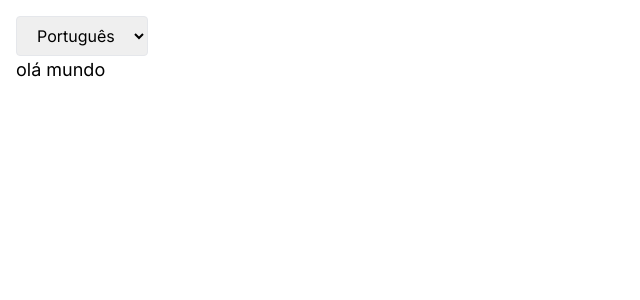
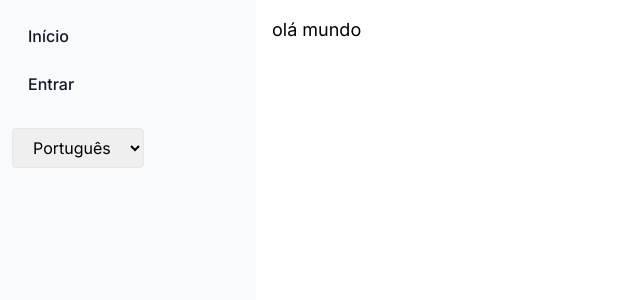
Before and after one commit to igorgabriel14/fe-emooe-rh, a Vue app: page / in a window 1280 px wide. Shown: the top 300 px of the page, without its empty margins (0-640 px from the left). Built offline with nearby package versions, Linux system fonts and the light colour scheme.

Commit message:
add BaseSidebar component with language switcher and navigation links

```diff
--- a/src/App.vue
+++ b/src/App.vue
@@ -1,17 +1,19 @@
 <script>
 import { RouterView } from 'vue-router'
+import BaseSidebar from './components/BaseSidebar.vue'
 
 export default {
   name: 'App',
   components: {
     RouterView,
-  },
-  data() {
-    return {}
+    BaseSidebar,
   },
 }
 </script>
 
 <template>
-  <RouterView />
+  <div class="flex h-screen">
+    <BaseSidebar />
+    <RouterView />
+  </div>
 </template>
--- /dev/null
+++ b/src/components/BaseSidebar.vue
@@ -0,0 +1,100 @@
+<script>
+import LanguageSwitcher from './LanguageSwitcher.vue'
+import { Transition } from 'vue'
+
+export default {
+  name: 'BaseSidebar',
+  components: {
+    LanguageSwitcher,
+    Transition,
+  },
+  data() {
+    return {
+      isSidebarOpen: false,
+    }
+  },
+  methods: {
+    toggleSidebar() {
+      this.isSidebarOpen = !this.isSidebarOpen
+    },
+    closeSidebar() {
+      this.isSidebarOpen = false
+    },
+  },
+}
+</script>
+
+<template>
+  <div>
+    <button @click="toggleSidebar" class="sm:hidden p-2">
+      <span class="sr-only">Toggle Sidebar</span>
+      <svg
+        xmlns="http://www.w3.org/2000/svg"
+        fill="none"
+        viewBox="0 0 24 24"
+        stroke-width="1.5"
+        stroke="currentColor"
+        class="size-6"
+      >
+        <path
+          stroke-linecap="round"
+          stroke-linejoin="round"
+          d="M3.75 6.75h16.5M3.75 12h16.5m-16.5 5.25H12"
+        />
+      </svg>
+    </button>
+    <aside
+      :class="[
+        'fixed top-0 left-0 z-40 w-64 h-screen bg-gray-50  transition-transform transform',
+        isSidebarOpen ? 'translate-x-0' : '-translate-x-full',
+        'sm:translate-x-0 sm:static sm:inset-auto',
+      ]"
+      aria-label="Sidebar"
+    >
+      <div class="h-full px-3 py-4 overflow-y-auto">
+        <ul class="space-y-2 font-medium">
+          <li>
+            <router-link
+              to="/"
+              class="block px-4 py-2 text-gray-900 rounded-lg hover:bg-gray-200"
+              @click="closeSidebar"
+            >
+              {{ $t('sidebar.home') }}
+            </router-link>
+          </li>
+          <li>
+            <router-link
+              to="/login"
+              class="block px-4 py-2 text-gray-900 rounded-lg hover:bg-gray-200"
+              @click="closeSidebar"
+            >
+              {{ $t('sidebar.login') }}
+            </router-link>
+          </li>
+        </ul>
+        <div class="mt-6">
+          <LanguageSwitcher />
+        </div>
+      </div>
+    </aside>
+    <Transition name="fade">
+      <div
+        v-if="isSidebarOpen"
+        class="fixed inset-0 bg-black opacity-10 z-30 sm:hidden"
+        @click="toggleSidebar"
+      ></div>
+    </Transition>
+  </div>
+</template>
+
+<style scoped>
+.fade-enter-active,
+.fade-leave-active {
+  transition: opacity 0.3s;
+}
+
+.fade-enter-from,
+.fade-leave-to {
+  opacity: 0;
+}
+</style>
--- a/src/locales/en.json
+++ b/src/locales/en.json
@@ -2,5 +2,9 @@
   "title": "Your connected hub for people, processes, and performance | Emooe",
   "message": {
     "hello": "hello world"
+  },
+  "sidebar": {
+    "home": "Home",
+    "login": "Login"
   }
 }
--- a/src/locales/pt.json
+++ b/src/locales/pt.json
@@ -2,5 +2,9 @@
   "title": "Seu hub conectado para gestão de pessoas, processos e desempenho | Emooe",
   "message": {
     "hello": "olá mundo"
+  },
+  "sidebar": {
+    "home": "Início",
+    "login": "Entrar"
   }
 }
--- a/src/views/HomeView.vue
+++ b/src/views/HomeView.vue
@@ -1,11 +1,6 @@
 <script>
-import LanguageSwitcher from '@/components/LanguageSwitcher.vue'
-
 export default {
   name: 'HomeView',
-  components: {
-    LanguageSwitcher,
-  },
   data() {
     return {}
   },
@@ -14,7 +9,6 @@ export default {
 
 <template>
   <div class="m-4">
-    <LanguageSwitcher />
     <p class="text-lg">{{ $t('message.hello') }}</p>
   </div>
 </template>
```
